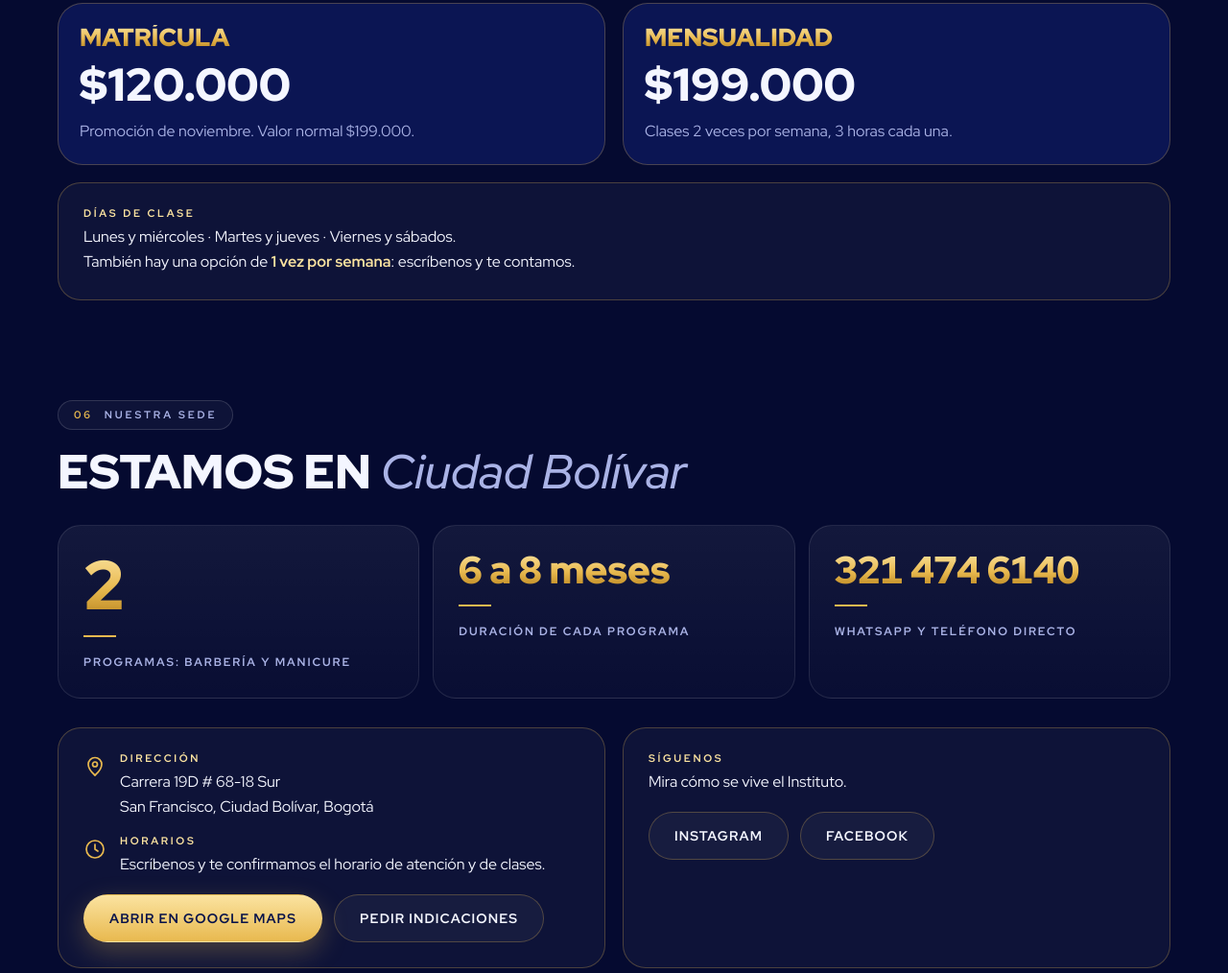
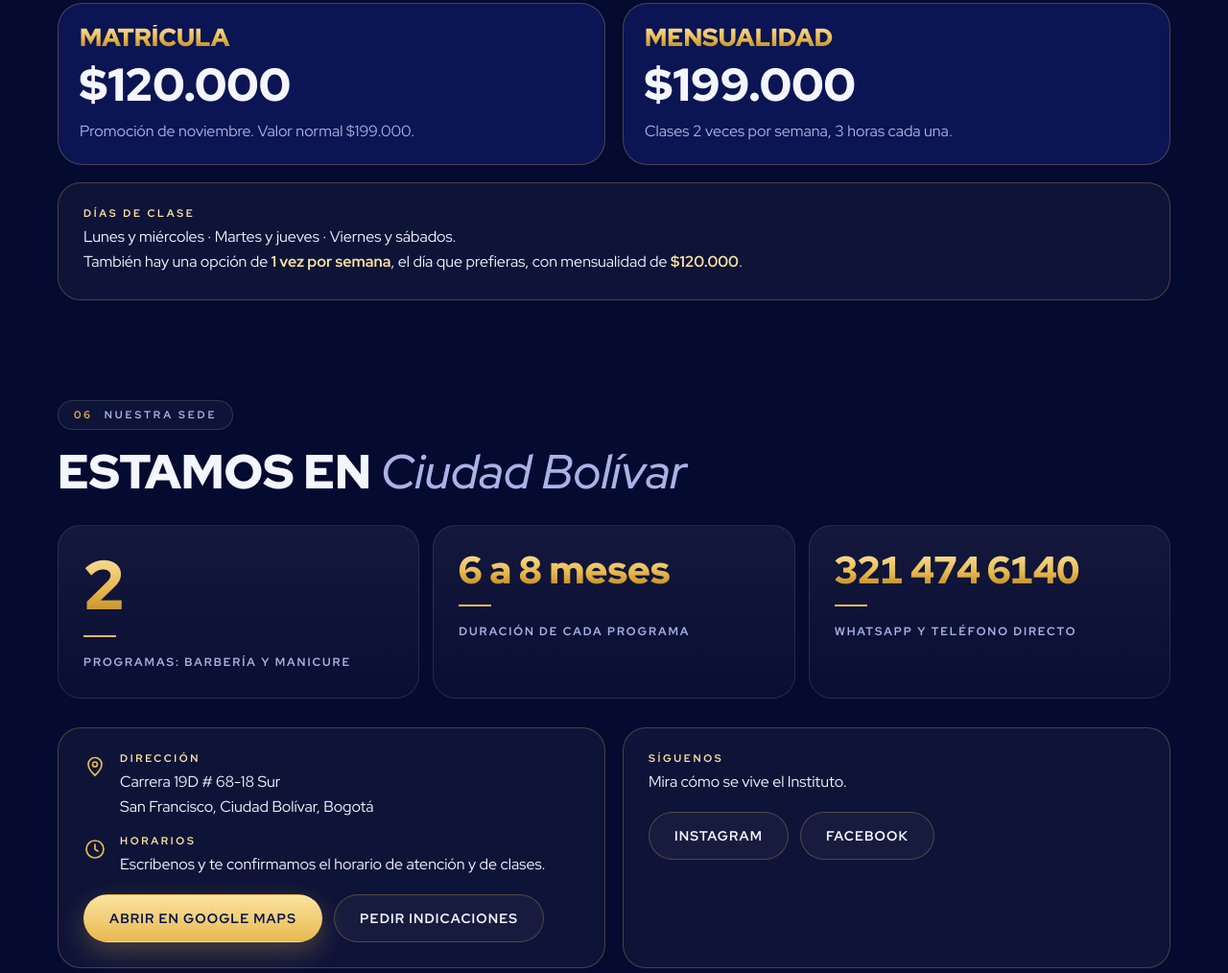
Before and after one commit to xandresxx10-coder/velari-instituto, a plain HTML site: page index.html in a window 1280 px wide. Shown: the part 3107-4121 px from the top of the page at 96% size. Drawn offline with Linux system fonts and the light colour scheme.

Commit message:
Opcion de 1 vez por semana con mensualidad de 120.000
Co-Authored-By: Claude Sonnet 5.5 <noreply@anthropic.com>

```diff
--- a/index.html
+++ b/index.html
@@ -231,7 +231,7 @@ footer p{margin:0}
       <article class="prog"><div class="b"><h3 class="gold">Matrícula</h3><p style="font:900 clamp(34px,8vw,48px)/1 var(--font);color:var(--text)">$120.000</p><p>Promoción de noviembre. Valor normal $199.000.</p></div></article>
       <article class="prog"><div class="b"><h3 class="gold">Mensualidad</h3><p style="font:900 clamp(34px,8vw,48px)/1 var(--font);color:var(--text)">$199.000</p><p>Clases 2 veces por semana, 3 horas cada una.</p></div></article>
     </div>
-    <div class="card" style="margin-top:18px"><div class="row"><div><b>Días de clase</b>Lunes y miércoles · Martes y jueves · Viernes y sábados.<br>También hay una opción de <b style="display:inline;letter-spacing:0;text-transform:none;font:700 16px/1 var(--font)">1 vez por semana</b>: escríbenos y te contamos.</div></div></div>
+    <div class="card" style="margin-top:18px"><div class="row"><div><b>Días de clase</b>Lunes y miércoles · Martes y jueves · Viernes y sábados.<br>También hay una opción de <b style="display:inline;letter-spacing:0;text-transform:none;font:700 16px/1 var(--font)">1 vez por semana</b>, el día que prefieras, con mensualidad de <b style="display:inline;letter-spacing:0;text-transform:none;font:700 16px/1 var(--font)">$120.000</b>.</div></div></div>
   </section>
 
   <section class="s" id="sede">
```
